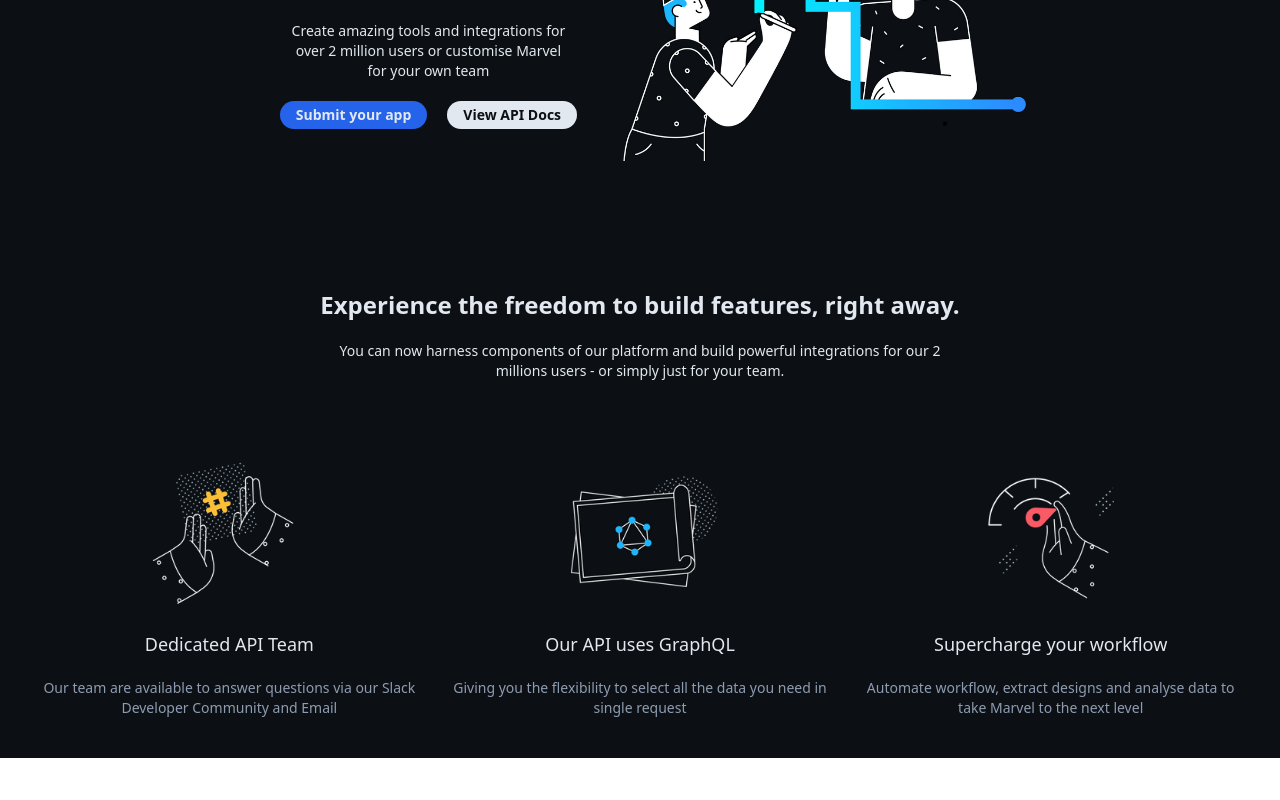
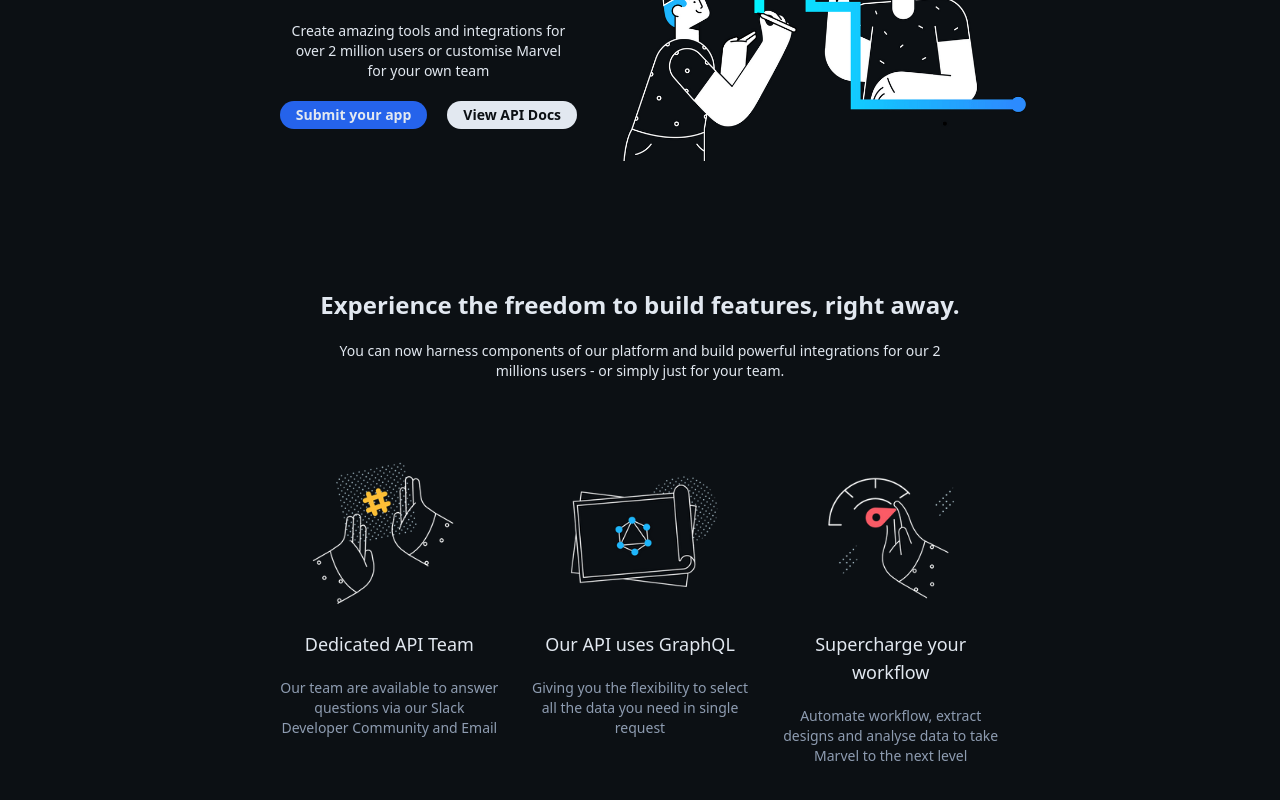
Before and after one commit to YashChauhan858/BinaryVeda-assignment, a React (Vite) app: page / in a window 1280 px wide. Shown: the part 230-1030 px from the top of the page. Before the commit the page ends 988 px from the top, so only its background shows below. Built offline with nearby package versions, Linux system fonts and the light colour scheme.

Commit message:
Added css for responsiveness for freature component

```diff
--- a/src/components/Home/FeatureCards/FeatureCards.tsx
+++ b/src/components/Home/FeatureCards/FeatureCards.tsx
@@ -14,8 +14,10 @@
   return (
     <div className="w-full flex flex-col items-center">
       <img src={image} alt={imageAlt} className="object-contain w-60 sm:w-48" />
-      <h3 className="text-textColor text-lg font-medium mt-5">{header}</h3>
-      <p className="text-textColorMuted text-sm font-medium text-center mt-5">
+      <h3 className="text-textColor text-lg font-medium mt-5 text-center">
+        {header}
+      </h3>
+      <p className="text-textColorMuted text-sm font-medium text-center mt-5 px-5 sm:p-0">
         {description}
       </p>
     </div>
--- a/src/components/Home/Features/Features.tsx
+++ b/src/components/Home/Features/Features.tsx
@@ -38,7 +38,7 @@
           integrations for our 2 millions users - or simply just for your team.
         </p>
       </div>
-      <div className="flex flex-col mt-9 gap-8 sm:flex-row sm:p-10">
+      <div className="flex flex-col mt-9 gap-8 sm:flex-row sm:p-10 md:w-[800px] md:mx-auto">
         {featureCard.length !== 0 &&
           featureCard.map(({ image, header, description }) => (
             <FeatureCards
```
